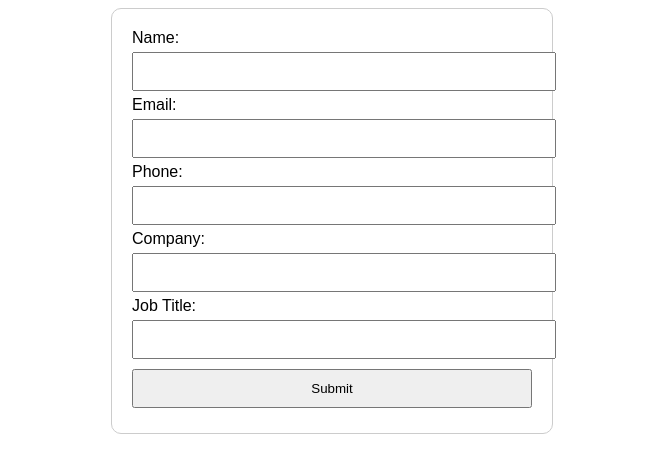
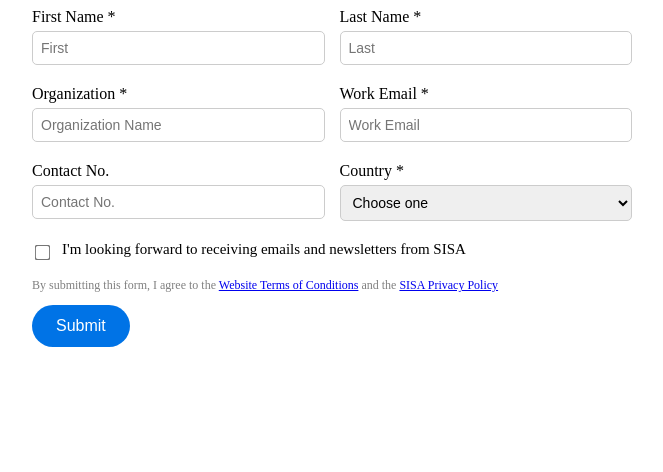
Before and after one commit to spandy19/Form-Handler, a plain HTML site: page index.html in a window 1280 px wide. Shown: the whole page, without its empty margins (308-971 px from the left). Drawn offline with Linux system fonts and the light colour scheme.

Commit message:
index.html

```diff
--- a/index.html
+++ b/index.html
@@ -1,32 +1,164 @@
-<!DOCTYPE html>
-<html lang="en">
-<head>
-  <meta charset="UTF-8">
-  <title>My Form</title>
-  <style>
-    body { font-family: Arial, sans-serif; }
-    form { max-width: 400px; margin: auto; padding: 20px; border: 1px solid #ccc; border-radius: 10px; }
-    input, button { width: 100%; padding: 10px; margin: 5px 0; }
-  </style>
-</head>
-<body>
-  <form action="https://go.sisainfosec.com/l/1054173/2025-08-11/2rbqlp" method="POST">
-  <label for="name">Name:</label>
-  <input type="text" id="name" name="name" required>
+<style>
+  form {
+    max-width: 600px;
+    margin: auto;
+  }
+  .serif {
+    font-family: Times, "Times New Roman", Georgia, serif;
+  }
+  .form-row {
+    display: flex;
+    gap: 20px;
+    margin-bottom: 15px;
+  }
+  .form-group {
+    flex: 1;
+    display: flex;
+    flex-direction: column;
+  }
+  label {
+    font-weight: normal;
+    margin-bottom: 5px;
+  }
+  input, select {
+    padding: 8px;
+    border: 1px solid #ccc;
+    border-radius: 5px;
+    font-size: 14px;
+  }
+  .two-inputs {
+    display: flex;
+    gap: 25px;
+  }
+  .two-inputs input:first-child,
+  .two-inputs input:last-child {
+    width: 48%;
+  }
+  .checkbox {
+    display: flex;
+    align-items: center;
+    gap: 10px;
+    margin: 15px 0;
+  }
+  .checkbox label {
+    font-size: 15px;
+  }
+  .checkbox input[type="checkbox"] {
+    transform: scale(1.2);
+    cursor: pointer;
+  }
+  .terms {
+    font-size: 12px;
+    color: #555;
+    margin-bottom: 15px;
+  }
+  button[type="submit"] {
+  background-color: #0073e6;  /* blue */
+  color: white;
+  border: none;
+  padding: 12px 24px;
+  border-radius: 25px;        /* rounded */
+  font-size: 16px;
+  cursor: pointer;
+  transition: background 0.3s ease;
+}
 
-  <label for="email">Email:</label>
-  <input type="email" id="email" name="email" required>
+button[type="submit"]:hover {
+  background-color: #005bb5;  /* darker blue on hover */
+}
 
-  <label for="phone">Phone:</label>
-  <input type="tel" id="phone" name="phone">
+/* Spacing between rows */
+.name-fields,
+.org-email-fields,
+.contact-country-fields {
+  display: flex;
+  gap: 15px;            /* space between fields in same row */
+  margin-bottom: 20px;  /* space between rows */
+}
 
-  <label for="company">Company:</label>
-  <input type="text" id="company" name="company">
+/* Ensure label is always above input/select */
+.name-fields > div,
+.org-email-fields > div,
+.contact-country-fields > div {
+  flex: 1;                     /* equal width fields */
+  display: flex;
+  flex-direction: column;      /* stack label on top */
+}
 
-  <label for="job">Job Title:</label>
-  <input type="text" id="job" name="job">
+</style>
 
-  <button type="submit">Submit</button>
+
+<form class="sisa-form" action="https://go.sisainfosec.com/l/1054173/2025-08-18/2rc7lj" method="post">
+
+    <!-- Name Fields -->
+    <div class="name-fields">
+        <div>
+            <label>First Name *</label>
+            <input type="text" name="First" required placeholder="First">
+        </div>
+        <div>
+            <label>Last Name *</label>
+            <input type="text" name="Last" required placeholder="Last">
+        </div>
+    </div>
+
+    <!-- Organization & Email -->
+    <div class="org-email-fields">
+        <div>
+            <label>Organization *</label>
+            <input type="text" name="Organization" required placeholder="Organization Name">
+        </div>
+        <div>
+            <label>Work Email *</label>
+            <input type="email" name="Work Email" required placeholder="Work Email">
+        </div>
+    </div>
+
+    <!-- Contact & Country -->
+    <div class="contact-country-fields">
+        <div>
+            <label>Contact No.</label>
+            <input type="text" name="Contact No." placeholder="Contact No.">
+        </div>
+        <div>
+            <label>Country *</label>
+            <select name="Country" required>
+                <option value="">Choose one</option>
+                <option value="India">India</option>
+                <option value="United States">United States</option>
+                <option value="United Kingdom">United Kingdom</option>
+                <option value="Australia">Australia</option>
+                <!-- Add more countries as needed -->
+            </select>
+        </div>
+    </div>
+
+    <!-- UTM Source (hidden) -->
+    <input type="hidden" name="utm_source" id="utm_source" value="">
+
+    <!-- Opt-in -->
+    <div class="checkbox">
+        <input type="checkbox" name="opt_in" value="true">
+        <label>I'm looking forward to receiving emails and newsletters from SISA</label>
+    </div>
+
+    <!-- Terms -->
+    <p style="font-size: 12px; color: gray;">
+        By submitting this form, I agree to the
+        <a href="https://www.sisainfosec.com/terms-of-use/" target="_blank">Website Terms of Conditions</a>
+        and the <a href="https://www.sisainfosec.com/privacy-policy/" target="_blank">SISA Privacy Policy</a>
+    </p>
+
+    <button type="submit">Submit</button>
 </form>
-</body>
-</html>
+
+<script>
+// Auto-fill utm_source from URL query string
+(function() {
+    const params = new URLSearchParams(window.location.search);
+    const utmSource = params.get("utm_source");
+    if (utmSource) {
+        document.getElementById("utm_source").value = utmSource;
+    }
+})();
+</script>
```
